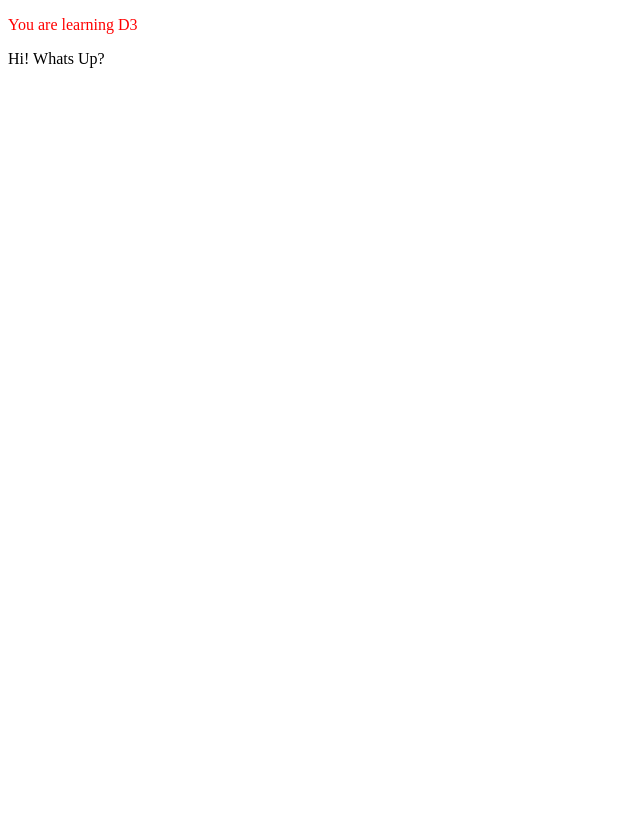
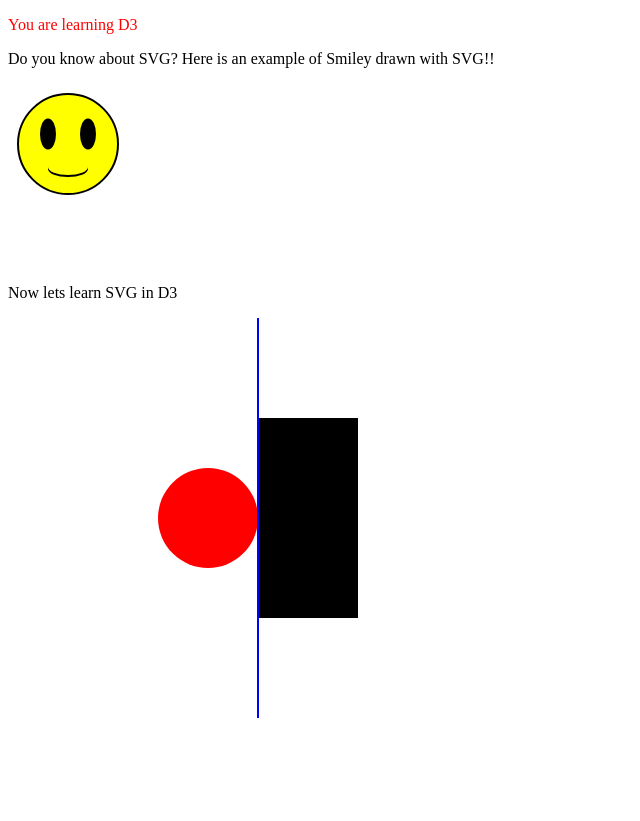
Before and after one commit to naitik0212/D3.js, a plain HTML site: page index.html in a window 1280 px wide. Shown: the whole page, without its empty margins (0-640 px from the left). Before the commit the page ends 800 px from the top, so only its background shows below. Drawn offline with nearby package versions, Linux system fonts and the light colour scheme.

Commit message:
SVG Basics and developing SVG in D3

```diff
--- a/index.html
+++ b/index.html
@@ -10,14 +10,58 @@
 <body>
     <p>Lets start learning D3</p>
 
+    <p>Do you know about SVG? Here is an example of Smiley drawn with SVG!!</p>
+    <svg width="400" height="180">
+        <svg height="300" width="700">
+            <circle id="yellowcircle" cx="60" cy="60" r="50"  fill="yellow"stroke="black" stroke-width="2"/>
+            <ellipse cx="40" cy="50" rx="7" ry="14.5" style="fill:black;stroke:black;stroke-width:2" />
+
+            <ellipse cx="80" cy="50" rx="7" ry="14.5" style="fill:black;stroke:black;stroke-width:2" />
+            <ellipse id="blackellipse" cx="60" cy="85" rx="20" ry="8" fill="black"/>
+            <ellipse id="yellowellipse" cx="60" cy="83" rx="20" ry="8" fill="yellow"/>
+        </svg>
+    </svg>
+
 <script>
 //    Method Chaining by the dot
     d3.select("p")
         .text("You are learning D3")
         .style("color", "red");
 
-    d3.select("body").append("p").text("Hi! Whats Up?");
+    d3.select("body").append("p").text("Now lets learn SVG in D3");
     console.log(d3);
+
+//    Creating a canvas
+    var canvas = d3.select("body")
+                    .append("svg")
+                    .attr("width",500)
+                    .attr("height",500);
+
+//    Creating Circles, rectangle and squares
+
+    var circle = canvas.append("circle")
+                        .attr("cx",200)
+                        .attr("cy",200)
+                        .attr("r",50)
+                        .attr("fill","red");
+
+    var rect = canvas.append("rect")
+                            .attr("width",100)
+                            .attr("height",200)
+                            .attr("x",250)
+                            .attr("y",100);
+
+    var line = canvas.append("line")
+        .attr("x1",250)
+        .attr("x2",250)
+        .attr("y1",0)
+        .attr("y2",400)
+        .attr("stroke","blue")
+        .attr("stroke-width",2)
+
+
+
+
 
 
 </script>
```
